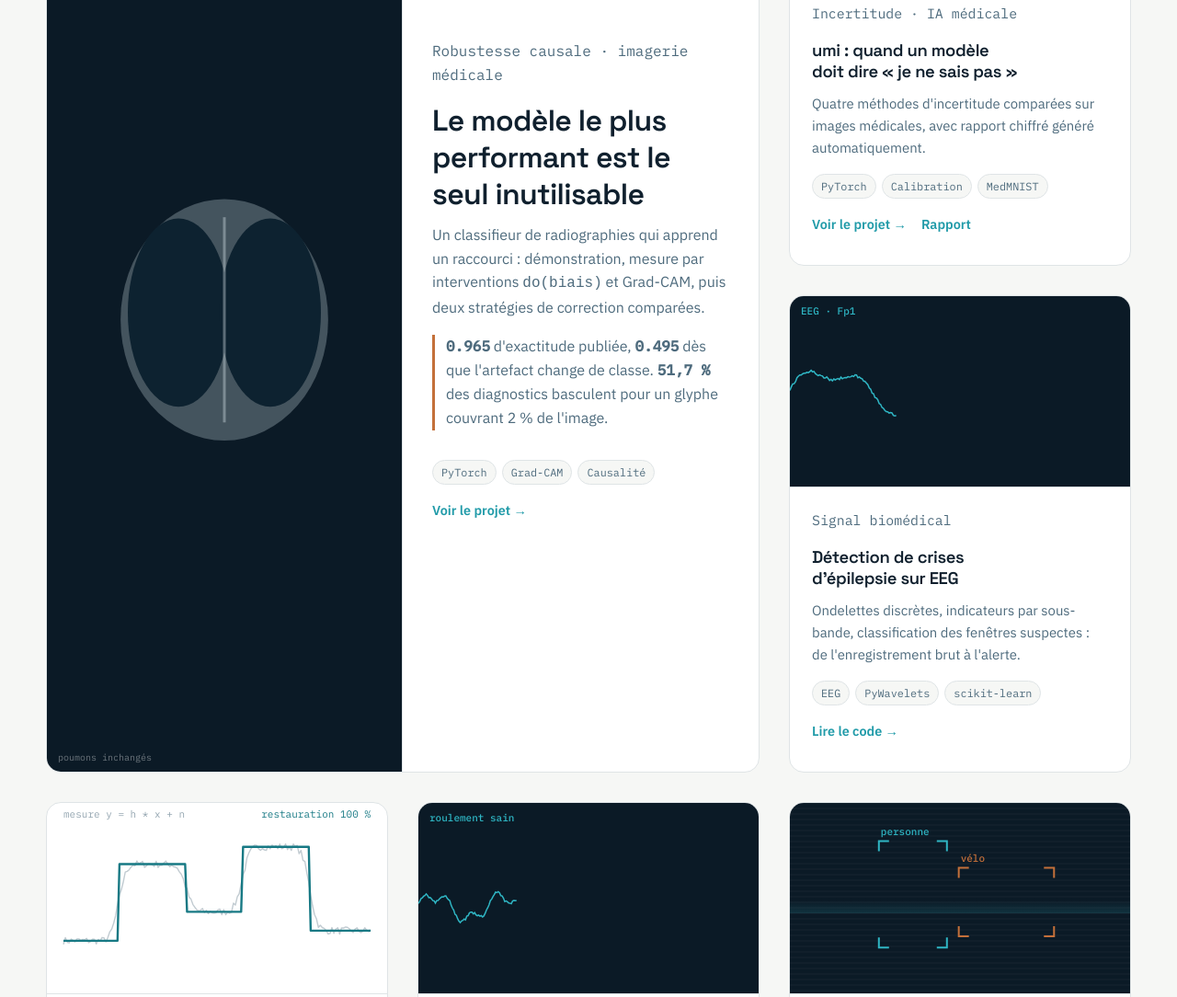
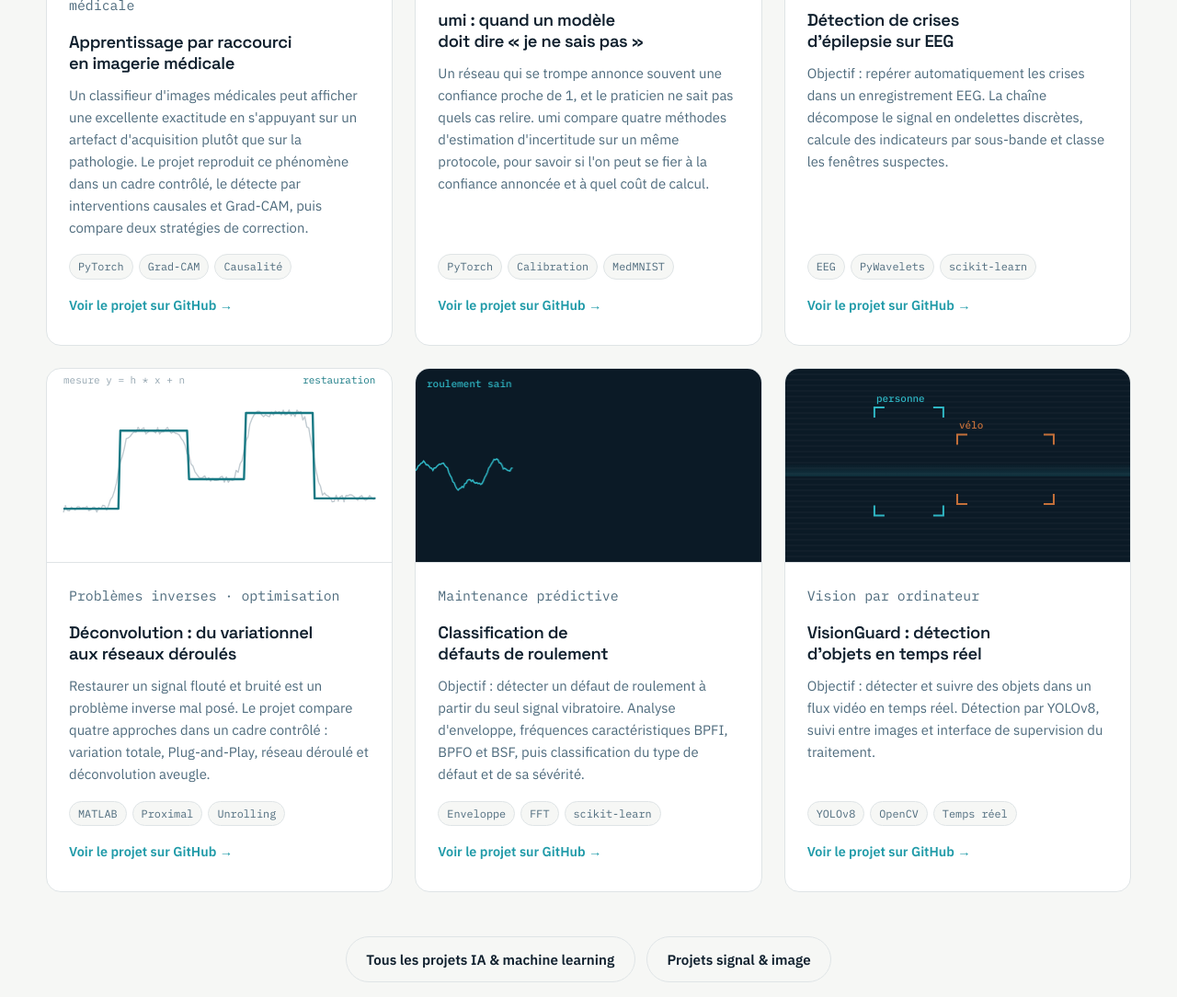
Before and after one commit to lachance123-franccois/lachancefrancois.github.io, a plain HTML site: page index.html in a window 1280 px wide. Shown: the part 1490-2574 px from the top of the page at 92% size. Drawn offline with Linux system fonts and the light colour scheme; animation ran at ten frames a second.

Commit message:
page d'acceuil

```diff
--- a/index.html
+++ b/index.html
@@ -93,7 +93,7 @@
   .section--alt { background: var(--paper-pure); border-block: 1px solid var(--rule); }
 
   /* ---------- Projets : grille de cartes ---------- */
-  .work { display: grid; grid-template-columns: repeat(3, 1fr); gap: var(--sp-8); }
+  .work { display: grid; grid-template-columns: repeat(3, 1fr); gap: var(--sp-6); }
   .card {
     display: flex; flex-direction: column;
     background: var(--paper-pure); border: 1px solid var(--rule);
@@ -107,30 +107,12 @@
   .card__domain { font-family: var(--font-mono); font-size: .76rem; color: var(--signal-dim); margin: 0 0 var(--sp-2); }
   .card h3 { font-size: 1.15rem; line-height: 1.25; margin-bottom: var(--sp-3); }
   .card p { font-size: .93rem; color: var(--text-muted); margin-bottom: var(--sp-4); }
-  .card__key {
-    font-size: .88rem; color: var(--text); margin-bottom: var(--sp-6);
-    padding-left: var(--sp-3); border-left: 3px solid var(--detect);
-  }
-  .card__key strong { font-family: var(--font-mono); font-weight: 600; }
   .card__foot { margin-top: auto; display: flex; flex-direction: column; gap: var(--sp-4); }
   .card__links { display: flex; flex-wrap: wrap; gap: var(--sp-2) var(--sp-4); }
   .card__links a { font-weight: 600; font-size: .9rem; }
 
-  /* Carte vedette : deux colonnes sur grand écran */
-  .card--feature { grid-column: span 2; grid-row: span 2; flex-direction: row; }
-  .card--feature .card__view { aspect-ratio: auto; flex: 0 0 50%; min-height: 300px; border-bottom: 0; border-right: 1px solid var(--rule); }
-  .card--feature .card__body { padding: var(--sp-12) var(--sp-8); justify-content: center; }
-  .card--feature .card__foot { margin-top: var(--sp-4); }
-  .card--feature h3 { font-size: var(--step-2); }
-  .card--feature p { font-size: 1rem; }
-
   @media (max-width: 1040px) {
     .work { grid-template-columns: repeat(2, 1fr); gap: var(--sp-6); }
-    .card--feature { grid-column: auto; grid-row: auto; flex-direction: column; }
-    .card--feature .card__view { aspect-ratio: 16 / 9; min-height: 0; flex: none; border-right: 0; border-bottom: 1px solid var(--rule); }
-    .card--feature .card__body { padding: var(--sp-6) var(--sp-6) var(--sp-8); justify-content: flex-start; }
-    .card--feature h3 { font-size: 1.15rem; }
-    .card--feature p { font-size: .93rem; }
   }
   @media (max-width: 720px) { .work { grid-template-columns: 1fr; } }
   .work-more { margin: var(--sp-12) auto 0; max-width: none; display: flex; flex-wrap: wrap; justify-content: center; gap: var(--sp-3); }
@@ -242,32 +224,22 @@
       <div class="section-head">
         <p class="eyebrow">Projets phares</p>
         <h2>Six chaînes de traitement complètes</h2>
-        <p class="lede">Chaque projet part d'un signal réel, suit une méthode explicite et publie son code.</p>
+        <p class="lede">Chaque projet publie son code, sa méthode et ses résultats sur GitHub.</p>
       </div>
 
       <div class="work">
 
-        <article class="card card--feature reveal">
-          <div class="card__view">
-            <canvas id="viz-shortcut" role="img"
-                    aria-label="Animation : un glyphe apparaît dans le coin d'une radiographie, le diagnostic du modèle bascule de sain à malade alors que les poumons n'ont pas changé."></canvas>
-          </div>
+        <article class="card reveal">
+          <div class="card__view"><canvas id="viz-shortcut" aria-hidden="true"></canvas></div>
           <div class="card__body">
             <p class="card__domain">Robustesse causale · imagerie médicale</p>
-            <h3>Le modèle le plus performant est le seul inutilisable</h3>
-            <p>
-              Un classifieur de radiographies qui apprend un raccourci&nbsp;: démonstration,
-              mesure par interventions <code>do(biais)</code> et Grad-CAM, puis deux
-              stratégies de correction comparées.
-            </p>
-            <p class="card__key">
-              <strong>0.965</strong> d'exactitude publiée, <strong>0.495</strong> dès que
-              l'artefact change de classe. <strong>51,7&nbsp;%</strong> des diagnostics
-              basculent pour un glyphe couvrant 2&nbsp;% de l'image.
-            </p>
+            <h3>Apprentissage par raccourci en imagerie médicale</h3>
+            <p>Un classifieur d'images médicales peut afficher une excellente exactitude en s'appuyant sur un artefact d'acquisition plutôt que sur la pathologie. Le projet reproduit ce phénomène dans un cadre contrôlé, le détecte par interventions causales et Grad-CAM, puis compare deux stratégies de correction.</p>
             <div class="card__foot">
               <ul class="tags"><li>PyTorch</li><li>Grad-CAM</li><li>Causalité</li></ul>
-              <div class="card__links"><a href="machine-learning.html">Voir le projet →</a></div>
+              <div class="card__links">
+                <a href="https://github.com/lachance123-franccois/shortcut-audit" target="_blank" rel="noopener">Voir le projet sur GitHub →</a>
+              </div>
             </div>
           </div>
         </article>
@@ -277,15 +249,11 @@
           <div class="card__body">
             <p class="card__domain">Incertitude · IA médicale</p>
             <h3>umi&nbsp;: quand un modèle doit dire «&nbsp;je ne sais pas&nbsp;»</h3>
-            <p>
-              Quatre méthodes d'incertitude comparées sur images médicales, avec
-              rapport chiffré généré automatiquement.
-            </p>
+            <p>Un réseau qui se trompe annonce souvent une confiance proche de 1, et le praticien ne sait pas quels cas relire. umi compare quatre méthodes d'estimation d'incertitude sur un même protocole, pour savoir si l'on peut se fier à la confiance annoncée et à quel coût de calcul.</p>
             <div class="card__foot">
               <ul class="tags"><li>PyTorch</li><li>Calibration</li><li>MedMNIST</li></ul>
               <div class="card__links">
-                <a href="machine-learning.html">Voir le projet →</a>
-                <a href="assets/pdf/AWOUNANG_incertitude_imagerie_medicale.pdf" target="_blank" rel="noopener">Rapport</a>
+                <a href="https://github.com/lachance123-franccois/uncertainty-aware-medical-imaging" target="_blank" rel="noopener">Voir le projet sur GitHub →</a>
               </div>
             </div>
           </div>
@@ -296,37 +264,26 @@
           <div class="card__body">
             <p class="card__domain">Signal biomédical</p>
             <h3>Détection de crises d'épilepsie sur EEG</h3>
-            <p>
-              Ondelettes discrètes, indicateurs par sous-bande, classification des
-              fenêtres suspectes&nbsp;: de l'enregistrement brut à l'alerte.
-            </p>
+            <p>Objectif&nbsp;: repérer automatiquement les crises dans un enregistrement EEG. La chaîne décompose le signal en ondelettes discrètes, calcule des indicateurs par sous-bande et classe les fenêtres suspectes.</p>
             <div class="card__foot">
               <ul class="tags"><li>EEG</li><li>PyWavelets</li><li>scikit-learn</li></ul>
               <div class="card__links">
-                <a href="https://github.com/lachance123-franccois/detection-par-ondelette-des-epilepsie" target="_blank" rel="noopener">Lire le code →</a>
+                <a href="https://github.com/lachance123-franccois/detection-par-ondelette-des-epilepsie" target="_blank" rel="noopener">Voir le projet sur GitHub →</a>
               </div>
             </div>
           </div>
         </article>
 
         <article class="card reveal">
-          <div class="card__view">
-            <canvas id="viz-deconv" role="img"
-                    aria-label="Animation : un signal en marches, flouté et bruité, est progressivement restauré jusqu'à retrouver ses sauts nets."></canvas>
-          </div>
+          <div class="card__view"><canvas id="viz-deconv" aria-hidden="true"></canvas></div>
           <div class="card__body">
             <p class="card__domain">Problèmes inverses · optimisation</p>
             <h3>Déconvolution&nbsp;: du variationnel aux réseaux déroulés</h3>
-            <p>
-              Variation totale, Plug-and-Play, réseau déroulé et déconvolution aveugle,
-              comparés dans un cadre contrôlé.
-            </p>
-            <p class="card__key">Le réseau déroulé gagne à l'entraînement, perd son avance <strong>dès que le flou change</strong>.</p>
+            <p>Restaurer un signal flouté et bruité est un problème inverse mal posé. Le projet compare quatre approches dans un cadre contrôlé&nbsp;: variation totale, Plug-and-Play, réseau déroulé et déconvolution aveugle.</p>
             <div class="card__foot">
               <ul class="tags"><li>MATLAB</li><li>Proximal</li><li>Unrolling</li></ul>
               <div class="card__links">
-                <a href="https://github.com/lachance123-franccois/deconvolution-variational-to-unrolled" target="_blank" rel="noopener">Lire le code →</a>
-                <a href="assets/pdf/note_technique_deconvolution.pdf" target="_blank" rel="noopener">Note technique</a>
+                <a href="https://github.com/lachance123-franccois/deconvolution-variational-to-unrolled" target="_blank" rel="noopener">Voir le projet sur GitHub →</a>
               </div>
             </div>
           </div>
@@ -337,14 +294,11 @@
           <div class="card__body">
             <p class="card__domain">Maintenance prédictive</p>
             <h3>Classification de défauts de roulement</h3>
-            <p>
-              Enveloppe du signal, fréquences de défaut BPFI, BPFO et BSF, puis
-              classification du type de défaut et de sa sévérité.
-            </p>
+            <p>Objectif&nbsp;: détecter un défaut de roulement à partir du seul signal vibratoire. Analyse d'enveloppe, fréquences caractéristiques BPFI, BPFO et BSF, puis classification du type de défaut et de sa sévérité.</p>
             <div class="card__foot">
               <ul class="tags"><li>Enveloppe</li><li>FFT</li><li>scikit-learn</li></ul>
               <div class="card__links">
-                <a href="https://github.com/lachance123-franccois/clasification-defaut-de-roulement-" target="_blank" rel="noopener">Lire le code →</a>
+                <a href="https://github.com/lachance123-franccois/clasification-defaut-de-roulement-" target="_blank" rel="noopener">Voir le projet sur GitHub →</a>
               </div>
             </div>
           </div>
@@ -355,14 +309,11 @@
           <div class="card__body">
             <p class="card__domain">Vision par ordinateur</p>
             <h3>VisionGuard&nbsp;: détection d'objets en temps réel</h3>
-            <p>
-              YOLOv8, suivi des objets entre images et interface affichant débit
-              et latence de bout en bout.
-            </p>
+            <p>Objectif&nbsp;: détecter et suivre des objets dans un flux vidéo en temps réel. Détection par YOLOv8, suivi entre images et interface de supervision du traitement.</p>
             <div class="card__foot">
               <ul class="tags"><li>YOLOv8</li><li>OpenCV</li><li>Temps réel</li></ul>
               <div class="card__links">
-                <a href="https://github.com/lachance123-franccois/VisionGuard" target="_blank" rel="noopener">Lire le code →</a>
+                <a href="https://github.com/lachance123-franccois/VisionGuard" target="_blank" rel="noopener">Voir le projet sur GitHub →</a>
               </div>
             </div>
           </div>
@@ -486,6 +437,7 @@
     </div>
     <div class="site-foot__base">
       <span>© 2026 François Lachance Awounang-Ngounou</span>
+      <span>Site construit à la main en HTML, CSS et JavaScript.</span>
     </div>
   </div>
 </footer>
@@ -545,7 +497,7 @@
     ctx.font = '11px "IBM Plex Mono", monospace';
     ctx.fillStyle = ink; ctx.globalAlpha = .6; ctx.fillText('mesure y = h * x + n', 18, 16);
     ctx.globalAlpha = 1; ctx.fillStyle = accent;
-    var lbl = 'restauration ' + Math.round(e * 100) + ' %';
+    var lbl = 'restauration';
     ctx.fillText(lbl, W - 18 - ctx.measureText(lbl).width, 16);
   }
   function loop(ts) {
```
